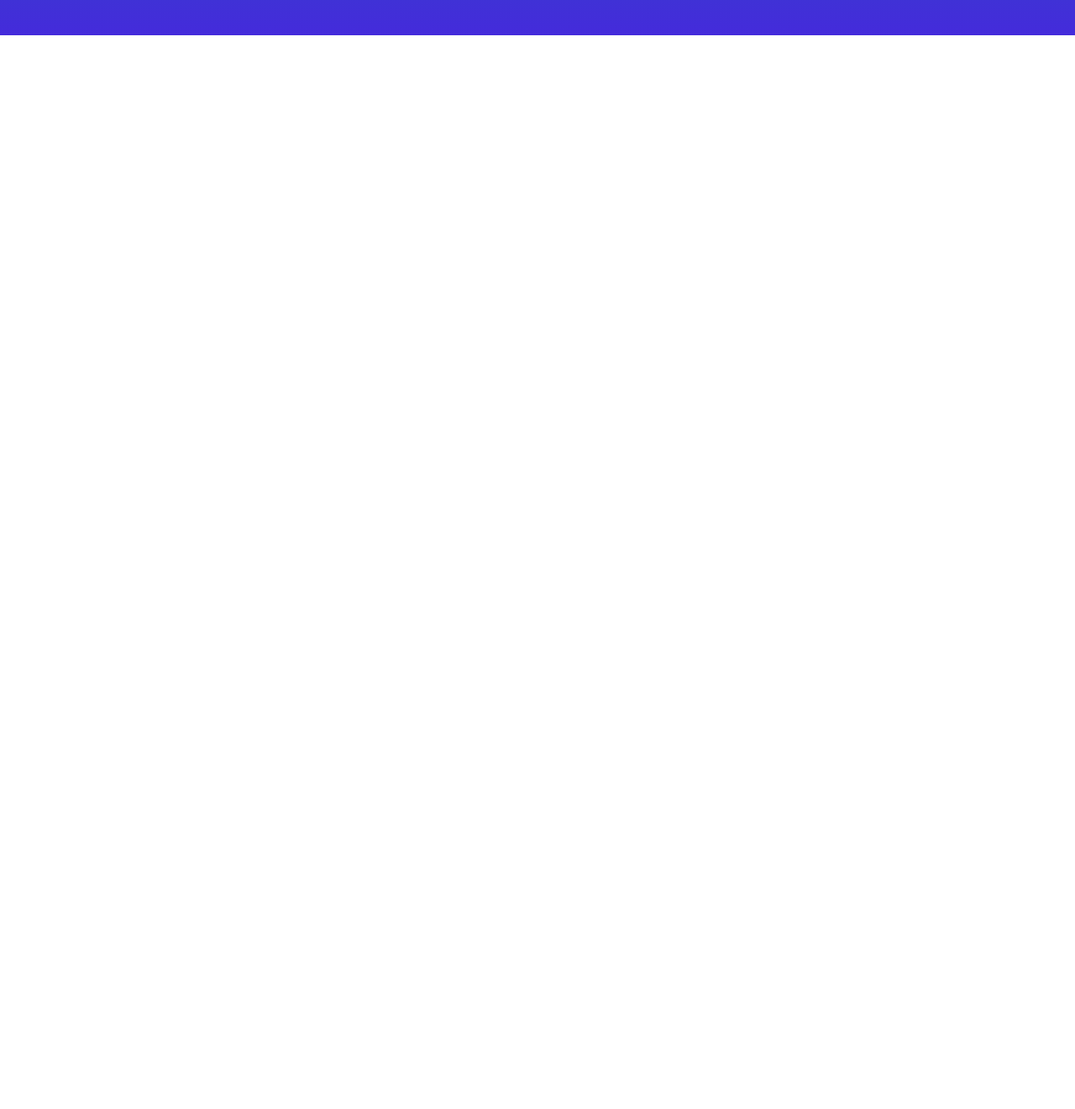
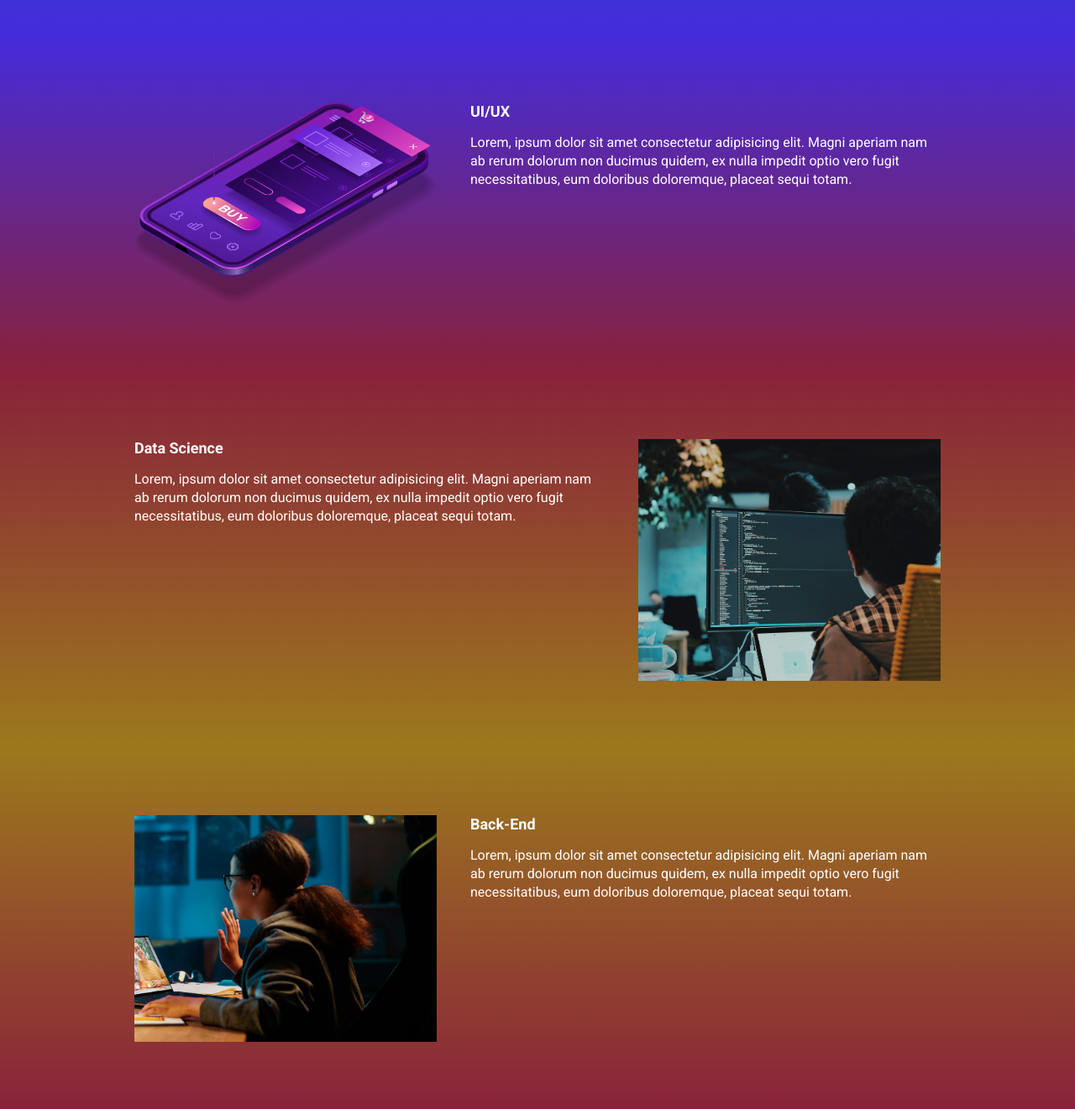
Before and after one commit to RianSSouza/tech_talks, a website built with Parcel: page src/index.html in a window 1280 px wide. Shown: the part 948-2269 px from the top of the page at 84% size. Before the commit the page ends 990 px from the top, so only its background shows below. Built offline with nearby package versions, Linux system fonts and the light colour scheme.

Commit message:
Adicionando outros eventos e efeitos AOS

```diff
--- a/src/index.html
+++ b/src/index.html
@@ -8,6 +8,7 @@
     <link rel="preconnect" href="https://fonts.gstatic.com" crossorigin>
     <link href="https://fonts.googleapis.com/css2?family=Roboto:ital,wght@0,100..900;1,100..900&display=swap"
         rel="stylesheet">
+    <link rel="stylesheet" href="https://unpkg.com/aos@next/dist/aos.css" />
     <link rel="stylesheet" href="./styles/main.scss">
     <title>Document</title>
 </head>
@@ -38,8 +39,8 @@
             </div>
         </div>
     </header>
-    <section class="event">
-        <div class="container">
+    <section class="event event--frontend">
+        <div class="container" data-aos="fade-right">
             <div class="event__detail">
                 <h2 class="event__detail__title">Front-end</h2>
                 <p class="event__detail__description">
@@ -51,6 +52,47 @@
             <img class="event__image" src="./images/frontend.png" alt="Front-end">
         </div>
     </section>
+    <section class="event event--ux-ui event--image-left">
+        <div class="container" data-aos="fade-left">
+            <div class="event__detail">
+                <h2 class="event__detail__title">UI/UX</h2>
+                <p class="event__detail__description">
+                    Lorem, ipsum dolor sit amet consectetur adipisicing elit. Magni aperiam nam ab rerum dolorum non
+                    ducimus quidem, ex nulla impedit optio vero fugit necessitatibus, eum doloribus doloremque, placeat
+                    sequi totam.
+                </p>
+            </div>
+            <img class="event__image" src="./images/ui-ux.png" alt="Ui/Ux">
+        </div>
+    </section>
+    <section class="event event--data-science">
+        <div class="container" data-aos="fade-right">
+            <div class="event__detail">
+                <h2 class="event__detail__title">Data Science</h2>
+                <p class="event__detail__description">
+                    Lorem, ipsum dolor sit amet consectetur adipisicing elit. Magni aperiam nam ab rerum dolorum non
+                    ducimus quidem, ex nulla impedit optio vero fugit necessitatibus, eum doloribus doloremque, placeat
+                    sequi totam.
+                </p>
+            </div>
+            <img class="event__image" src="./images/data.png" alt="Data Science">
+        </div>
+    </section>
+    <section class="event event--backend event--image-left">
+        <div class="container" data-aos="fade-left">
+            <div class="event__detail">
+                <h2 class="event__detail__title">Back-End</h2>
+                <p class="event__detail__description">
+                    Lorem, ipsum dolor sit amet consectetur adipisicing elit. Magni aperiam nam ab rerum dolorum non
+                    ducimus quidem, ex nulla impedit optio vero fugit necessitatibus, eum doloribus doloremque, placeat
+                    sequi totam.
+                </p>
+            </div>
+            <img class="event__image" src="./images/backend.png" alt="Back-End">
+        </div>
+    </section>
+
+    <script src="https://unpkg.com/aos@next/dist/aos.js"></script>
     <script src="./scripts/main.js"></script>
 </body>
 
--- a/src/scripts/main.js
+++ b/src/scripts/main.js
@@ -0,0 +1 @@
+AOS.init();
--- a/src/styles/_event.scss
+++ b/src/styles/_event.scss
@@ -1,8 +1,33 @@
+@use './variables';
+
 .event{
     padding: 80px 0;
-    background-image: linear-gradient( #186CA7, #442BDB);
+
+    &--frontend{
+        background-image: linear-gradient( variables.$blue1, variables.$blue2);
+    }
+
+    &--ux-ui{
+        background-image: linear-gradient( variables.$blue2, variables.$pink);
+    }
+
+    &--data-science{
+        background-image: linear-gradient( variables.$pink, variables.$yellow);
+    }
+
+    &--backend{
+        background-image: linear-gradient( variables.$yellow, variables.$pink);
+    }
+
+    &--image-left{
+        .container{
+            flex-direction: row-reverse;
+        }
+    }
+
     .container{
         display: flex;
+        gap: 40px;
     }
 
     &__image{
@@ -10,7 +35,6 @@
     }
 
     &__detail{
-        margin-right: 40px;
         &__title{
             font-size: 18px;
             font-weight: bold;
--- /dev/null
+++ b/src/styles/_variables.scss
@@ -0,0 +1,9 @@
+$textColor: #fff;
+$secondaryTextColor: #000;
+
+$blue1: #186CA7;
+$blue2: #442BDB;
+$pink:  #89223B;
+$yellow:#9C791D;
+
+$buttonColor: #4F2AC3;
--- a/src/styles/components/_buttons.scss
+++ b/src/styles/components/_buttons.scss
@@ -1,3 +1,5 @@
+@use '../variables';
+
 .button{
     padding: 12px;
     font-size: 18px;
@@ -7,8 +9,8 @@
     white-space: nowrap;
 
     &--primary{
-        color: #fff;
-        background-color: #4F2AC3;
+        color: variables.$textColor;
+        background-color: variables.$buttonColor;
     }
 
     @media(max-width: 640px){
--- a/src/styles/components/_infos_bar.scss
+++ b/src/styles/components/_infos_bar.scss
@@ -1,3 +1,5 @@
+@use '../variables';
+
 .infos-bar{
     padding: 16px 24px;
     background-color: #fff;
@@ -10,12 +12,12 @@
 
         &__item{
             font-size: 14px;
-            color: #000;
+            color: variables.$secondaryTextColor;
 
             b{
                 font-size: 18px;
                 display: block;
-                color: #000;
+                color: variables.$secondaryTextColor;;
             }
         }
     }
--- a/src/styles/main.scss
+++ b/src/styles/main.scss
@@ -1,4 +1,5 @@
-@use 'hero';
+@use './variables';
+@use './hero';
 @use './components/infos_bar';
 @use './components/buttons';
 @use './event';
@@ -8,7 +9,7 @@
     padding: 0;
     box-sizing: border-box;
     font-family: "Roboto", sans-serif;
-    color: #fff;
+    color: variables.$textColor;
     list-style: none;
 }
 
```
